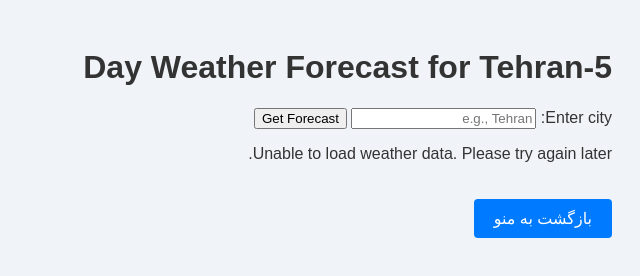
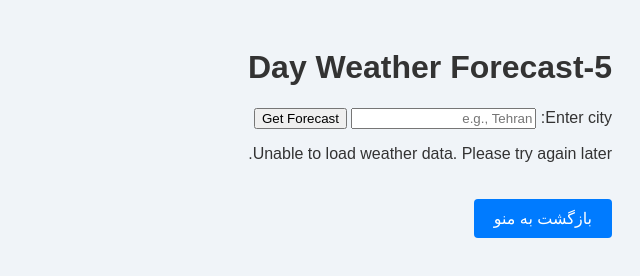
Before and after one commit to mahdiyft/weather-app2, a plain HTML site: page index.html in a window 1280 px wide. Shown: the whole page, without its empty margins (640-1280 px from the left). Drawn offline with Linux system fonts and the light colour scheme; no server answers.

Commit message:
edit header

```diff
--- a/index.html
+++ b/index.html
@@ -42,7 +42,7 @@
 
 <body>
 
-  <h1>5-Day Weather Forecast for Tehran</h1>
+  <h1>5-Day Weather Forecast</h1>
   <label for="city-input">Enter city:</label>
   <input type="text" id="city-input" placeholder="e.g., Tehran">
   <button onclick="updateWeather()">Get Forecast</button>
```
